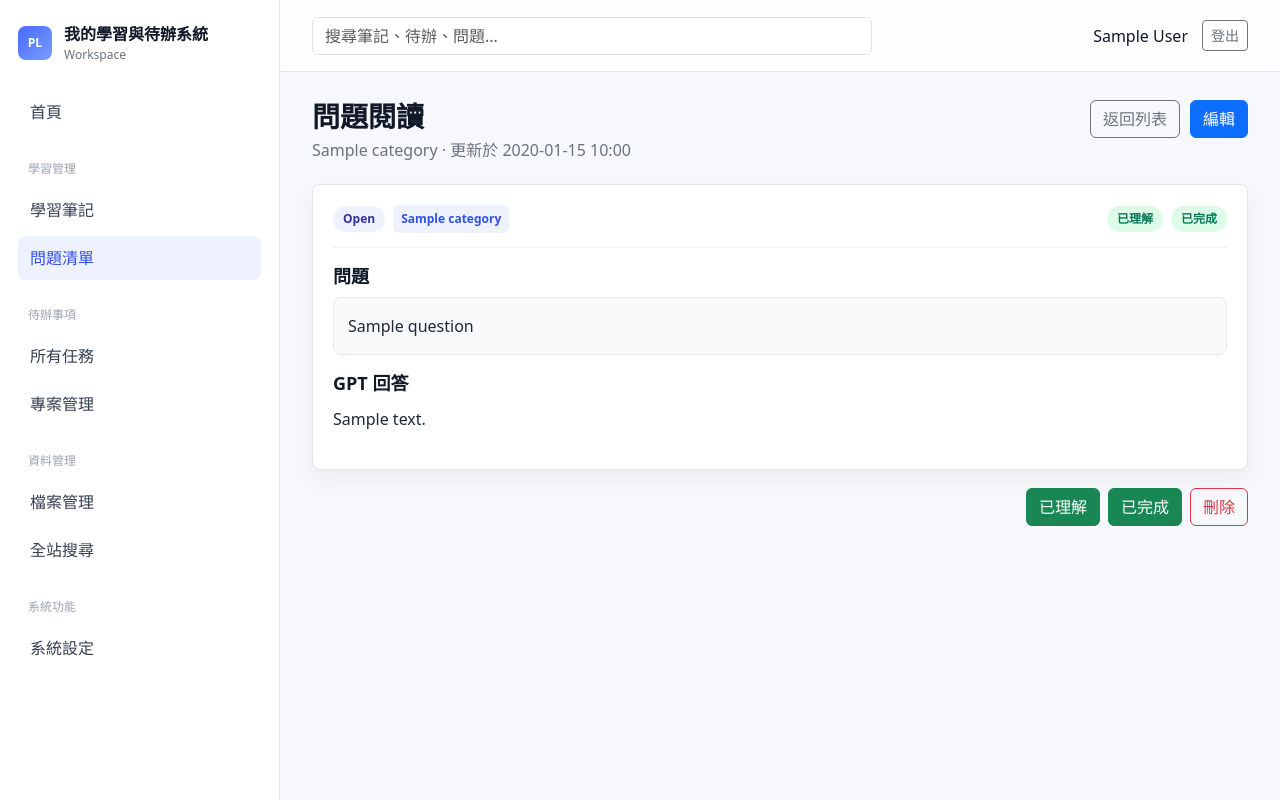
After one commit to crab650/Personal-Learning-Workspace, a Flask app: page /questions/1 in a window 1280 px wide. The commit adds this page. Run offline with Flask 3, Linux system fonts and the light colour scheme; a user stored in the database is signed in; tables that the repository leaves empty hold one stand-in row (values such as "Sample post"); some libraries are stand-ins or nearby versions.

Commit message:
Add reading views for questions and notes

```diff
--- a/app/routes/api.py
+++ b/app/routes/api.py
@@ -780,7 +780,7 @@ def global_search():
                 for t in todos
             ],
             "questions": [
-                {"id": question.id, "question": question.question, "url": f"/questions/{question.id}/edit"}
+                {"id": question.id, "question": question.question, "url": f"/questions/{question.id}"}
                 for question in questions
             ],
             "projects": [
--- a/app/routes/pages.py
+++ b/app/routes/pages.py
@@ -422,7 +422,7 @@ def question_new():
         _populate_question_from_form(question)
         db.session.add(question)
         db.session.commit()
-        return redirect(url_for("pages.questions"))
+        return redirect(url_for("pages.question_detail", question_id=question.id))
 
     return render_template(
         "questions/form.html",
@@ -434,6 +434,20 @@ def question_new():
     )
 
 
+@pages_bp.route("/questions/<int:question_id>")
+@login_required
+def question_detail(question_id):
+    question = _get_user_question(question_id)
+    rendered_answer = _render_markdown(question.gpt_answer)
+    return render_template(
+        "questions/detail.html",
+        title="問題閱讀",
+        active_page="questions",
+        question_item=question,
+        rendered_answer=rendered_answer,
+    )
+
+
 @pages_bp.route("/questions/<int:question_id>/edit", methods=["GET", "POST"])
 @login_required
 def question_edit(question_id):
@@ -442,7 +456,7 @@ def question_edit(question_id):
     if request.method == "POST":
         _populate_question_from_form(question)
         db.session.commit()
-        return redirect(url_for("pages.questions"))
+        return redirect(url_for("pages.question_detail", question_id=question.id))
 
     return render_template(
         "questions/form.html",
--- a/app/static/css/app.css
+++ b/app/static/css/app.css
@@ -692,6 +707,47 @@ body {
 
 .question-form-panel {
   margin-bottom: 18px;
+}
+
+.question-detail-panel {
+  display: grid;
+  gap: 18px;
+  margin-bottom: 18px;
+}
+
+.question-detail-meta {
+  border-bottom: 1px solid #eef0f4;
+  padding-bottom: 14px;
+}
+
+.question-reading-block h2 {
+  font-size: 18px;
+  font-weight: 800;
+  margin: 0 0 10px;
+}
+
+.question-reading-text {
+  border: 1px solid #e5e7eb;
+  border-radius: 8px;
+  background: #f8fafc;
+  color: #1f2937;
+  line-height: 1.75;
+  overflow-wrap: anywhere;
+  padding: 14px;
+}
+
+.question-detail-actions {
+  justify-content: flex-end;
+}
+
+.success-pill {
+  background: #dcfce7;
+  color: #047857;
+}
+
+.neutral-pill {
+  background: #f1f5f9;
+  color: #64748b;
 }
 
 .question-textarea {
--- a/app/templates/base.html
+++ b/app/templates/base.html
@@ -68,13 +68,13 @@
           <span>□</span>
           <small>筆記</small>
         </a>
+        <a class="{% if active_page == 'questions' %}active{% endif %}" href="{{ url_for('pages.questions') }}">
+          <span>?</span>
+          <small>問題</small>
+        </a>
         <a class="{% if active_page == 'todos' %}active{% endif %}" href="{{ url_for('pages.todos') }}">
           <span>✓</span>
           <small>待辦</small>
-        </a>
-        <a class="{% if active_page == 'projects' %}active{% endif %}" href="{{ url_for('pages.projects') }}">
-          <span>◇</span>
-          <small>專案</small>
         </a>
         <a class="{% if active_page == 'search' %}active{% endif %}" href="{{ url_for('pages.search') }}">
           <span>⌕</span>
--- a/app/templates/dashboard.html
+++ b/app/templates/dashboard.html
@@ -68,7 +68,7 @@
     </div>
     {% for question in questions %}
       <div class="list-row">
-        <a class="row-title row-link" href="{{ url_for('pages.question_edit', question_id=question.id) }}">{{ question.question }}</a>
+        <a class="row-title row-link" href="{{ url_for('pages.question_detail', question_id=question.id) }}">{{ question.question }}</a>
         <span class="status-text">{{ "已完成" if question.is_completed else "未解決" }}</span>
       </div>
     {% else %}
--- a/app/templates/notes/list.html
+++ b/app/templates/notes/list.html
@@ -44,7 +44,10 @@
       </div>
       <div class="note-card-footer">
         <span>{{ note.updated_at.strftime("%Y-%m-%d") }}</span>
-        <a href="{{ url_for('pages.note_edit', note_id=note.id) }}">編輯</a>
+        <span class="inline-actions">
+          <a href="{{ url_for('pages.note_detail', note_id=note.id) }}">閱讀</a>
+          <a href="{{ url_for('pages.note_edit', note_id=note.id) }}">編輯</a>
+        </span>
       </div>
     </article>
   {% else %}
--- /dev/null
+++ b/app/templates/questions/detail.html
@@ -0,0 +1,70 @@
+{% extends "base.html" %}
+
+{% block title %}問題閱讀 - Personal Learning & Workspace{% endblock %}
+
+{% block content %}
+<div class="page-heading">
+  <div>
+    <h1>問題閱讀</h1>
+    <p>
+      {{ question_item.category.name if question_item.category else "未分類" }}
+      · 更新於 {{ question_item.updated_at.strftime("%Y-%m-%d %H:%M") }}
+    </p>
+  </div>
+  <div class="button-row">
+    <a class="btn btn-outline-secondary" href="{{ url_for('pages.questions') }}">返回列表</a>
+    <a class="btn btn-primary" href="{{ url_for('pages.question_edit', question_id=question_item.id) }}">編輯</a>
+  </div>
+</div>
+
+<section class="panel question-detail-panel">
+  <div class="question-card-head question-detail-meta">
+    <div class="question-labels">
+      <span class="status-pill">{{ question_item.status }}</span>
+      {% if question_item.category %}
+        <span class="tag-badge">{{ question_item.category.name }}</span>
+      {% endif %}
+    </div>
+    <div class="question-labels">
+      <span class="status-pill {% if question_item.is_understood %}success-pill{% else %}neutral-pill{% endif %}">
+        {{ "已理解" if question_item.is_understood else "未理解" }}
+      </span>
+      <span class="status-pill {% if question_item.is_completed %}success-pill{% else %}neutral-pill{% endif %}">
+        {{ "已完成" if question_item.is_completed else "未完成" }}
+      </span>
+    </div>
+  </div>
+
+  <article class="question-reading-block">
+    <h2>問題</h2>
+    <div class="question-reading-text">{{ question_item.question|e|replace('\n', '<br>')|safe }}</div>
+  </article>
+
+  <article class="question-reading-block">
+    <h2>GPT 回答</h2>
+    {% if question_item.gpt_answer %}
+      <div class="markdown-body">{{ rendered_answer|safe }}</div>
+    {% else %}
+      <p class="text-secondary mb-0">尚未記錄 GPT 回答</p>
+    {% endif %}
+  </article>
+</section>
+
+<div class="question-flags question-detail-actions">
+  <form method="post" action="{{ url_for('pages.question_toggle', question_id=question_item.id) }}">
+    <input type="hidden" name="field" value="understood">
+    <button class="btn {% if question_item.is_understood %}btn-success{% else %}btn-outline-secondary{% endif %}">
+      {{ "已理解" if question_item.is_understood else "未理解" }}
+    </button>
+  </form>
+  <form method="post" action="{{ url_for('pages.question_toggle', question_id=question_item.id) }}">
+    <input type="hidden" name="field" value="completed">
+    <button class="btn {% if question_item.is_completed %}btn-success{% else %}btn-outline-secondary{% endif %}">
+      {{ "已完成" if question_item.is_completed else "未完成" }}
+    </button>
+  </form>
+  <form method="post" action="{{ url_for('pages.question_delete', question_id=question_item.id) }}">
+    <button class="btn btn-outline-danger" onclick="return confirm('確定刪除這個問題？')">刪除</button>
+  </form>
+</div>
+{% endblock %}
--- a/app/templates/questions/list.html
+++ b/app/templates/questions/list.html
@@ -52,7 +52,7 @@
         </div>
         <span class="row-date">{{ question.updated_at.strftime("%Y-%m-%d") }}</span>
       </div>
-      <h2>{{ question.question }}</h2>
+      <h2><a href="{{ url_for('pages.question_detail', question_id=question.id) }}">{{ question.question }}</a></h2>
       {% if question.gpt_answer %}
         <div class="answer-preview markdown-body compact-markdown">
           {{ rendered_answers[question.id]|safe }}
@@ -73,6 +73,7 @@
             {{ "已完成" if question.is_completed else "未完成" }}
           </button>
         </form>
+        <a class="btn btn-sm btn-primary" href="{{ url_for('pages.question_detail', question_id=question.id) }}">閱讀</a>
         <a class="btn btn-sm btn-outline-secondary" href="{{ url_for('pages.question_edit', question_id=question.id) }}">編輯</a>
         <form method="post" action="{{ url_for('pages.question_delete', question_id=question.id) }}">
           <button class="btn btn-sm btn-outline-danger" onclick="return confirm('確定刪除這個問題？')">刪除</button>
--- a/app/templates/search/results.html
+++ b/app/templates/search/results.html
@@ -67,7 +67,7 @@
         <span>{{ results.questions|length }}</span>
       </div>
       {% for question in results.questions %}
-        <a class="search-result-row" href="{{ url_for('pages.question_edit', question_id=question.id) }}">
+        <a class="search-result-row" href="{{ url_for('pages.question_detail', question_id=question.id) }}">
           <span class="result-type">Q</span>
           <span class="result-main">
             <strong>{{ question.question }}</strong>
```
Also changed, not shown: other parts of app/static/css/app.css (+36 -0 lines).
